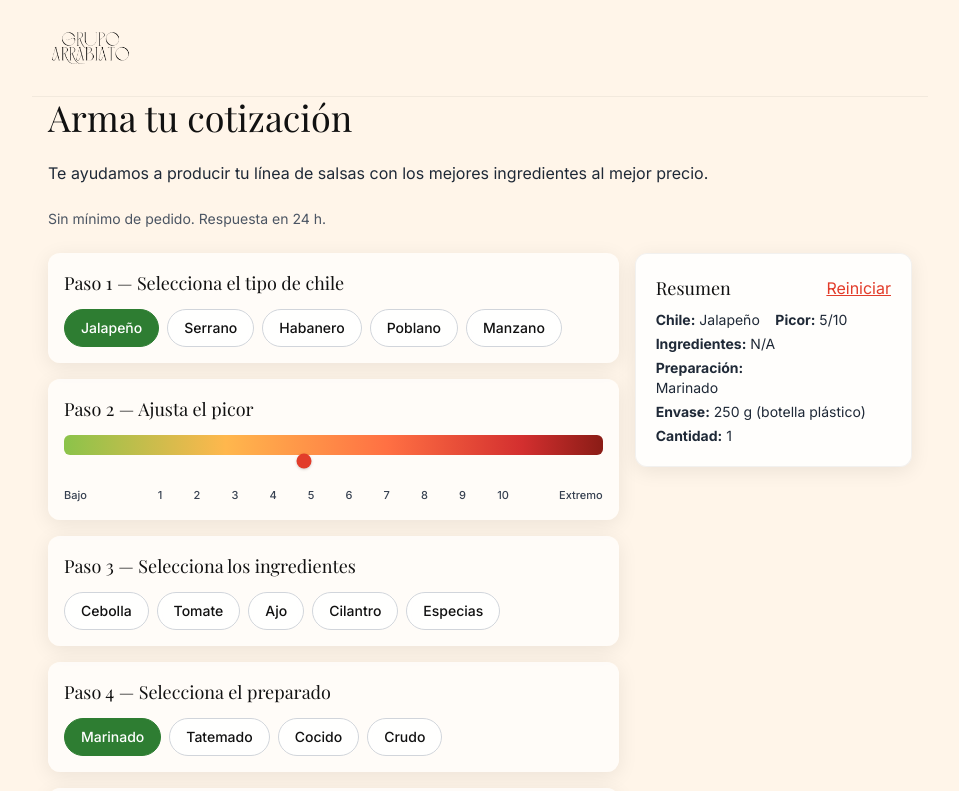
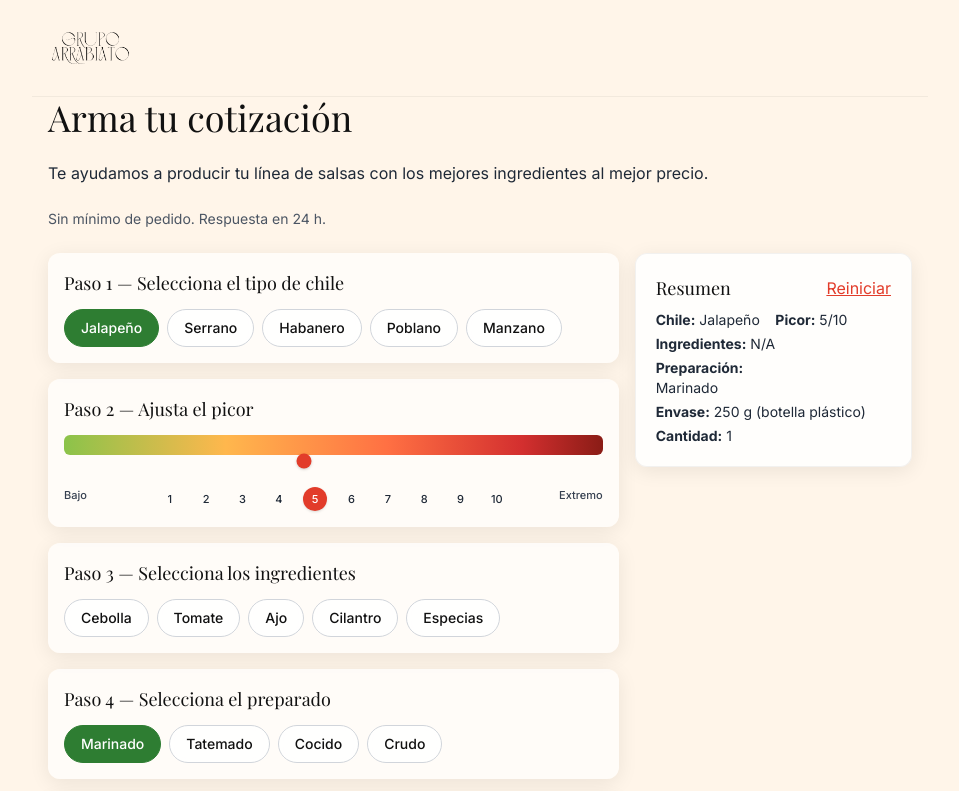
Before and after one commit to jerrojo/SALSAS, a Next.js app: page / in a window 1280 px wide. Shown: the top 791 px of the page, without its empty margins (160-1119 px from the left). Built offline with nearby package versions, Linux system fonts and the light colour scheme; a web font is replaced by a local one.

Commit message:
feat(ui): clickable heat scale numbers (1–10) to set value

```diff
--- a/components/Slider.tsx
+++ b/components/Slider.tsx
@@ -38,12 +38,30 @@ export default function Slider({
         onChange={(e) => onChange(Number(e.target.value))}
         className="-mt-5 w-full appearance-none bg-transparent accent-red [&::-webkit-slider-runnable-track]:h-5 [&::-webkit-slider-thumb]:h-6 [&::-webkit-slider-thumb]:w-6 [&::-webkit-slider-thumb]:rounded-full [&::-webkit-slider-thumb]:bg-white [&::-webkit-slider-thumb]:shadow [&::-webkit-slider-thumb]:border [&::-webkit-slider-thumb]:border-red"
       />
-      <div className="mt-2 grid grid-cols-12 text-[11px] font-medium text-gray-700">
+      <div className="mt-2 grid grid-cols-12 text-[11px] font-medium text-gray-700 select-none">
         <div className="col-span-2 text-left">{labels?.[1] ?? ""}</div>
         <div className="col-span-8 flex justify-between px-1">
-          {Array.from({ length: 10 }, (_, i) => (
-            <span key={i}>{i + 1}</span>
-          ))}
+          {Array.from({ length: 10 }, (_, i) => {
+            const n = i + 1;
+            const active = n === value;
+            return (
+              <button
+                key={n}
+                type="button"
+                aria-label={`Nivel ${n}`}
+                aria-current={active ? "true" : undefined}
+                onClick={() => onChange(n)}
+                className={
+                  "h-6 w-6 rounded-full flex items-center justify-center transition-colors " +
+                  (active
+                    ? "bg-red text-white shadow"
+                    : "hover:bg-black/5 text-gray-800")
+                }
+              >
+                {n}
+              </button>
+            );
+          })}
         </div>
         <div className="col-span-2 text-right">{labels?.[10] ?? ""}</div>
       </div>
```
